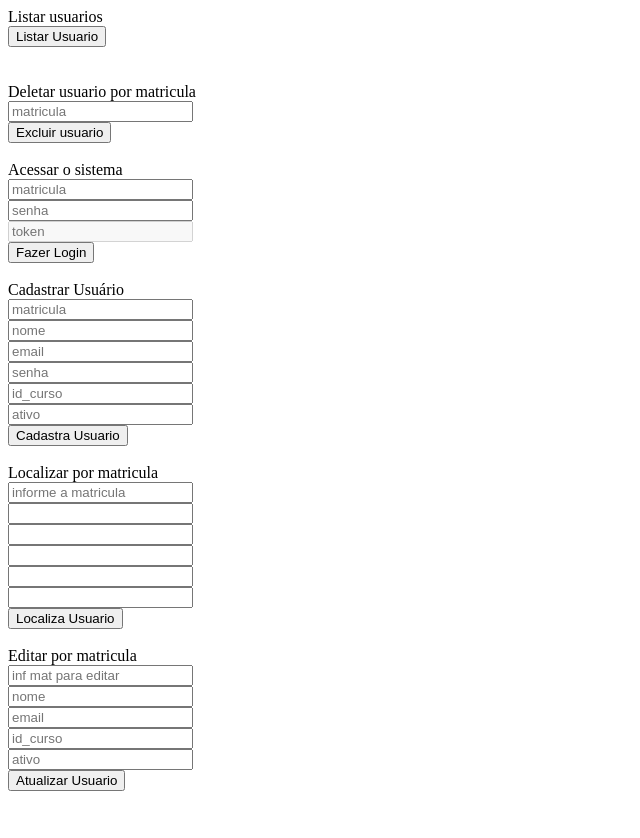
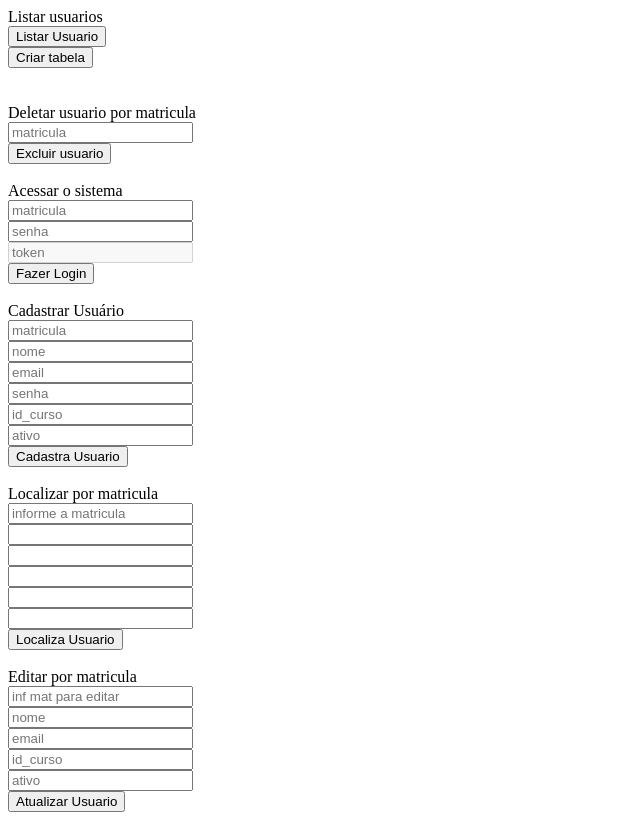
Before and after one commit to DanielUncisalSI/NodeJS-REST-API, a website: page front/index.html in a window 1280 px wide. Shown: the whole page, without its empty margins (0-640 px from the left). Before the commit the page ends 817 px from the top, so only its background shows below. Drawn offline with nearby package versions, Linux system fonts and the light colour scheme.

Commit message:
preenchedo tabela de usuarios com JS

```diff
--- a/front/index.html
+++ b/front/index.html
@@ -18,8 +18,14 @@
     <div class="conteudo">
 
     </div>
+<div>
+    <table id="tabela">
+
+  </table>
+</div>
 
     <input type="button" id="listar" value="Listar Usuario"><br>
+    <input type="button" onclick="criarTabela()" value="Criar tabela">
   </div><br><br>
 
     <div>
--- a/front/script.js
+++ b/front/script.js
@@ -167,3 +167,23 @@ $(document).ready(function(){
         });
       })
     })
+
+    function criarTabela(){
+      var table = document.getElementById('tabela');
+      var listar = "http://localhost:3000/usuarios/listar";
+      $.ajax({
+        url : listar,
+        type : "GET",
+        dataType : "json",
+
+        success:(function(data){
+          $.each(data, function(index, item){
+            for(var i=0; i<item.length; i++){
+              var row = document.createElement('tr');
+              row.innerHTML = "tabela" + item[i].matricula + " - " +item[i].nome + " - "+item[i].email+" - "+ item[i].ativo;
+              table.append(row);
+            }
+          })
+        })
+        })
+      }
```
Also changed, not shown: 1 other file.
